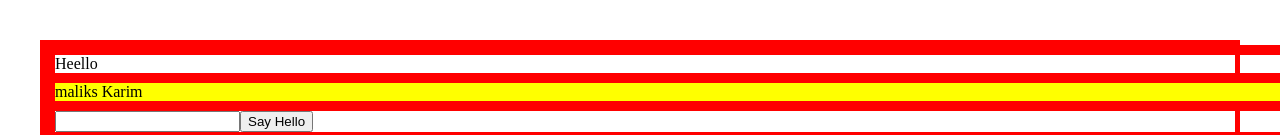
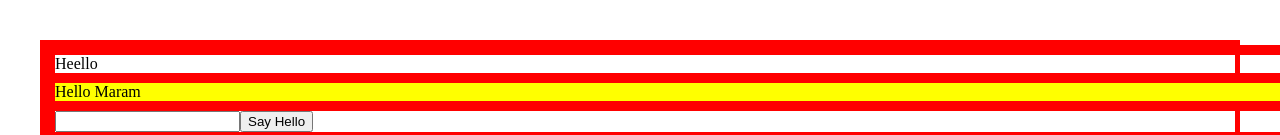
Before and after one commit to Maliks223/Weather-Api, a React (Create React App) app in the folder weather-api/: page / in a window 1280 px wide. Shown: the top 135 px of the page. Built offline with nearby package versions, Linux system fonts and the light colour scheme.

Commit message:
Added my name to the app!

```diff
--- a/weather-api/src/App.js
+++ b/weather-api/src/App.js
@@ -10,7 +10,7 @@ class App extends Component {
   constructor(props) {
     super(props);
     this.state = {
-      name: "Karim"
+      name: "Maram"
     };
   }
 
--- a/weather-api/src/components/WeatherItem.js
+++ b/weather-api/src/components/WeatherItem.js
@@ -10,7 +10,7 @@ export class SayHello extends Component {
   render() {
     return (
       <div style={{ color: this.props.color, backgroundColor: "yellow" }}>
-        maliks {this.props.name}
+        Hello {this.props.name}
       </div>
     );
   }
```
Also changed, not shown: 1 other file (tests, documents, lock files or other folders).
